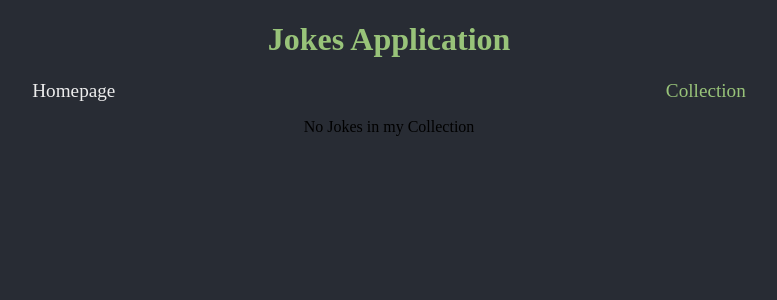
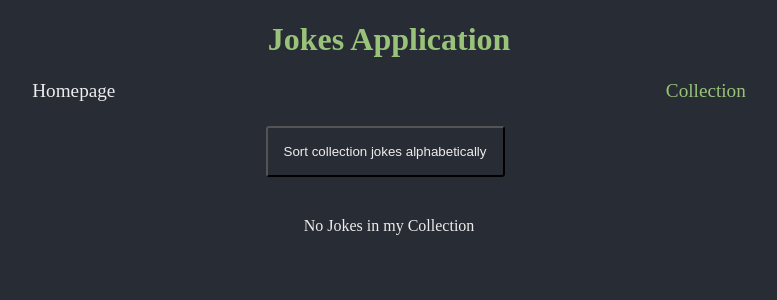
Before and after one commit to AmorgoLiakos/joke-application-vue, a Vue app: page /collection in a window 1280 px wide. Shown: the top 300 px of the page, without its empty margins (251-1028 px from the left). Built offline with nearby package versions, Linux system fonts and the light colour scheme.

Commit message:
search functionality

```diff
--- a/src/components/Collection/Collection.vue
+++ b/src/components/Collection/Collection.vue
@@ -1,13 +1,24 @@
 <script setup>
   import JokeCard from '@/components/JokeCard/JokeCard.vue'
   import {useCollectionStore} from "@/stores/collection.js";
+  import {ref} from "vue";
   const collectionStore = useCollectionStore();
+
+  const searchInput = ref()
+  const searchHelperFunc = () => {
+    collectionStore.searchFunc(searchInput.value)
+  }
 </script>
 
 <template>
+  <div class="actions">
+    <button class="actions__sort-btn" @click="collectionStore.sortFunc()">Sort collection jokes alphabetically</button>
+    <input class="actions__search" v-if="collectionStore.collection?.length" type="text" placeholder="Search jokes..." v-model="searchInput" @input="searchHelperFunc()" />
+  </div>
   <div class="jokes">
-    <JokeCard v-for="joke in collectionStore.collection" :key="joke.id" :joke="joke" :inCollection="collectionStore.inCollectionCheck(joke.id)" />
-    <div v-if="!collectionStore.collection?.length">No Jokes in my Collection</div>
+    <JokeCard v-for="joke in collectionStore.searchedJokes" :key="joke.id" :joke="joke" :inCollection="collectionStore.inCollectionCheck(joke.id)" />
+    <div class="result" v-if="!collectionStore.collection?.length">No Jokes in my Collection</div>
+    <div class="result" v-if="!collectionStore.searchedJokes?.length && collectionStore.collection?.length" >No jokes with this setup or punchline found...</div>
   </div>
 </template>
 
@@ -20,4 +31,30 @@
     flex-wrap: wrap;
     gap: 1rem;
   }
+  .actions {
+    display: flex;
+    justify-content: center;
+    padding-block: 1.5rem;
+    &__sort-btn {
+      margin-right: 0.5rem;
+      padding: 1rem;
+      border-radius: 0.2rem;
+      background-color: transparent;
+      color: var(--grey);
+      cursor: pointer;
+      transition: all 0.3s ease;
+      &:hover {
+        background-color: var(--grey);
+        color: var(--primary-color);
+      }
+    }
+    &__search {
+      padding: 1rem;
+      border-radius: 0.2rem;
+      outline: none;
+    }
+  }
+  .result {
+    color: var(--grey);
+  }
 </style>
--- a/src/stores/collection.js
+++ b/src/stores/collection.js
@@ -3,11 +3,17 @@ import {defineStore} from 'pinia'
 import {fetchData} from "@/composables/fetchData.js";
 
 export const useCollectionStore = defineStore('collection', ()=>{
-    const collection = ref({})
+    const collection = ref()
+    const searchedJokes = ref('')
 
     const fillCollection = ()=> {
         let currentCollection = localStorage.getItem('myCollection') || '[]'
         collection.value = JSON.parse(currentCollection);
+    }
+
+    const fillSearchCollection = ()=> {
+        let currentCollection = localStorage.getItem('myCollection') || '[]'
+        searchedJokes.value = JSON.parse(currentCollection);
     }
 
     const toggleJokeFromCollection =  async (jokeID) => {
@@ -20,6 +26,14 @@ export const useCollectionStore = defineStore('collection', ()=>{
             collection.value.push(currentJoke)
         }
 
+        const isIncludedSearched = searchedJokes.value.some( joke => joke.id === currentJoke.id);
+
+        if (isIncludedSearched) {
+            searchedJokes.value = searchedJokes.value.filter(joke => joke.id !== currentJoke.id);
+        }else {
+            searchedJokes.value.push(currentJoke)
+        }
+
         localStorage.setItem('myCollection', JSON.stringify(collection.value));
     }
 
@@ -27,13 +41,28 @@ export const useCollectionStore = defineStore('collection', ()=>{
         return collection.value.some( joke => joke.id === idToCheck);
     }
 
+    const searchFunc = (stringInput) => {
+        searchedJokes.value = collection.value.filter(joke => joke.setup.toLowerCase().includes(stringInput.toLowerCase()) || joke.punchline.toLowerCase().includes(stringInput.toLowerCase()));
+    }
+
+    const sortFunc = () => {
+        searchedJokes.value.sort((joke1, joke2) => {
+            return joke1.setup.toLowerCase() > joke2.setup.toLowerCase() ? 1 : -1;
+        })
+        localStorage.setItem('myCollection', JSON.stringify(searchedJokes.value));
+    }
+
     onMounted(() => {
         fillCollection()
+        fillSearchCollection()
     })
 
     return {
         collection,
+        searchedJokes,
         toggleJokeFromCollection,
-        inCollectionCheck
+        inCollectionCheck,
+        searchFunc,
+        sortFunc
     }
 })
```
